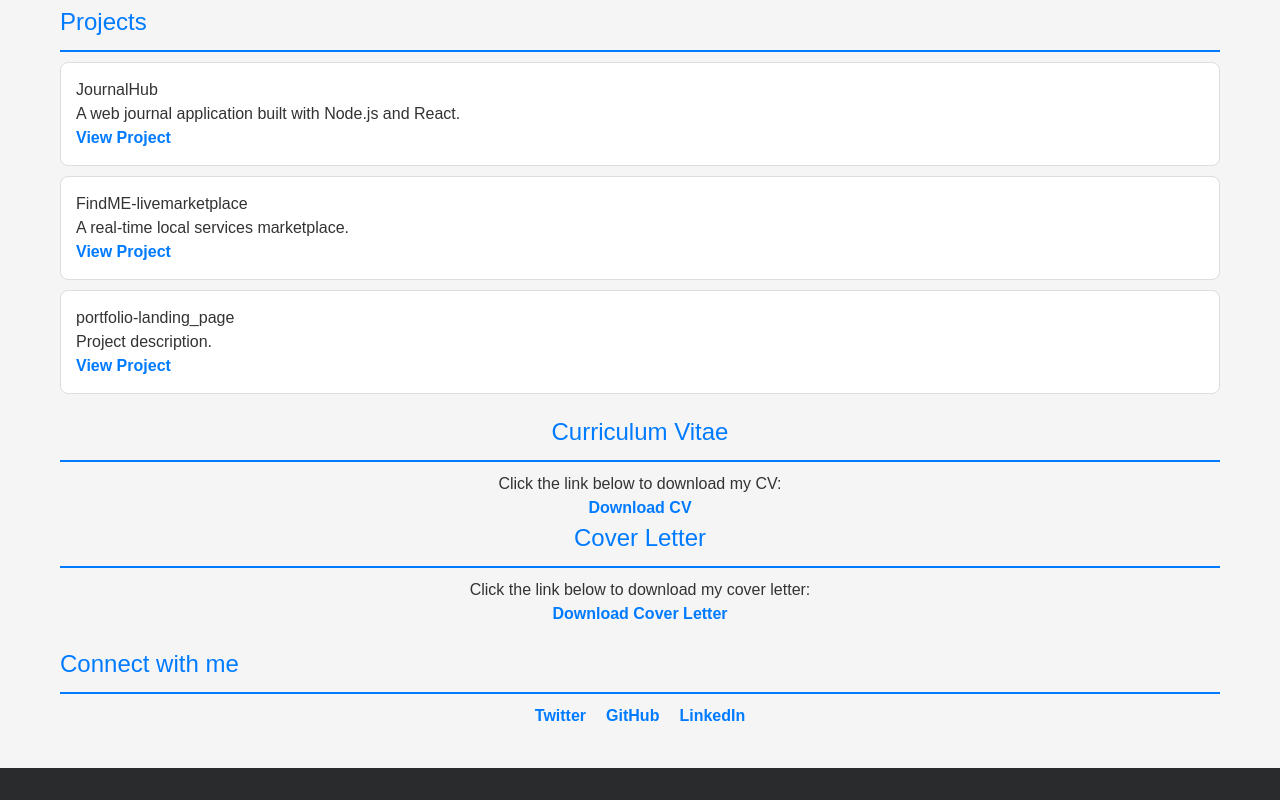
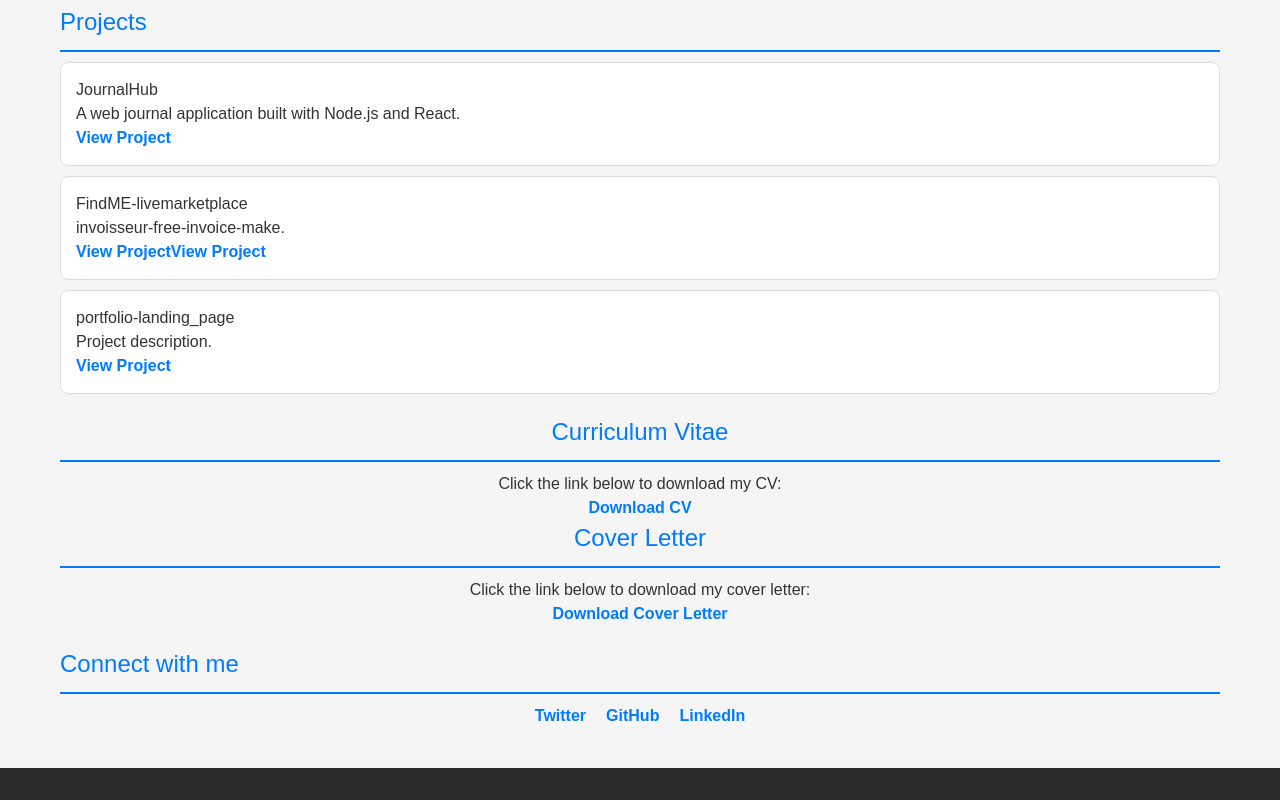
Before and after one commit to Monwabisindlovu/my-portfolio, a React (Create React App) app: page / in a window 1280 px wide. Shown: the part 1074-1874 px from the top of the page. Built offline with nearby package versions, Linux system fonts and the light colour scheme.

Commit message:
Update Projects.js

```diff
--- a/src/components/Projects.js
+++ b/src/components/Projects.js
@@ -10,8 +10,9 @@ const Projects = () => (
     </div>
     <div className="project">
       <h3>FindME-livemarketplace</h3>
-      <p>A real-time local services marketplace.</p>
-      <a href="https://github.com/Monwabisindlovu/FindME-livemarketplace">View Project</a>
+      <p>invoisseur-free-invoice-make.</p>
+      <a href="https://www.invoisseur-free-invoice-maker.com/">View Project</a>
+      <a href="https://github.com/dsampson94/invoisseur-next.com/">View Project</a>
     </div>
     <div className="project">
       <h3>portfolio-landing_page</h3>
```
